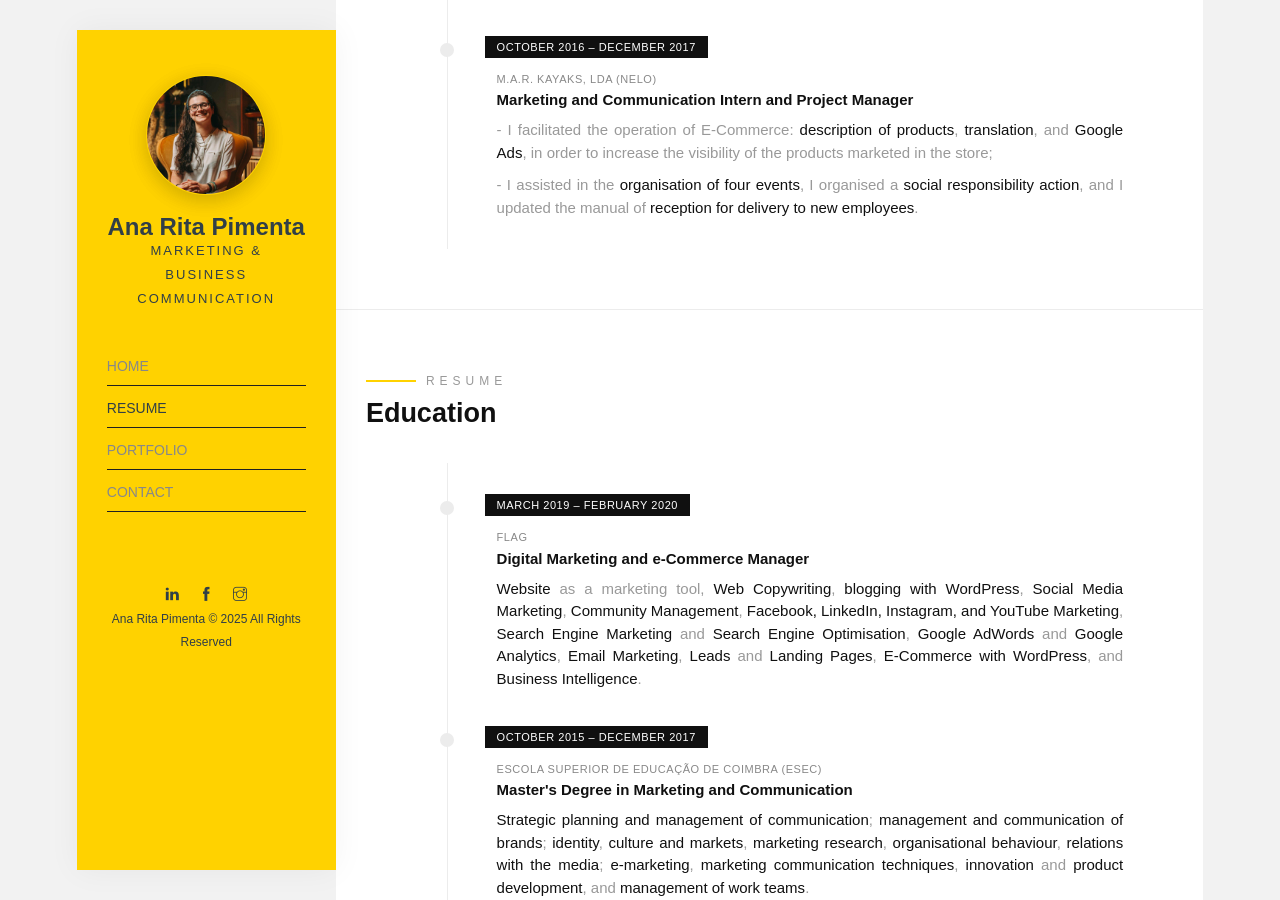
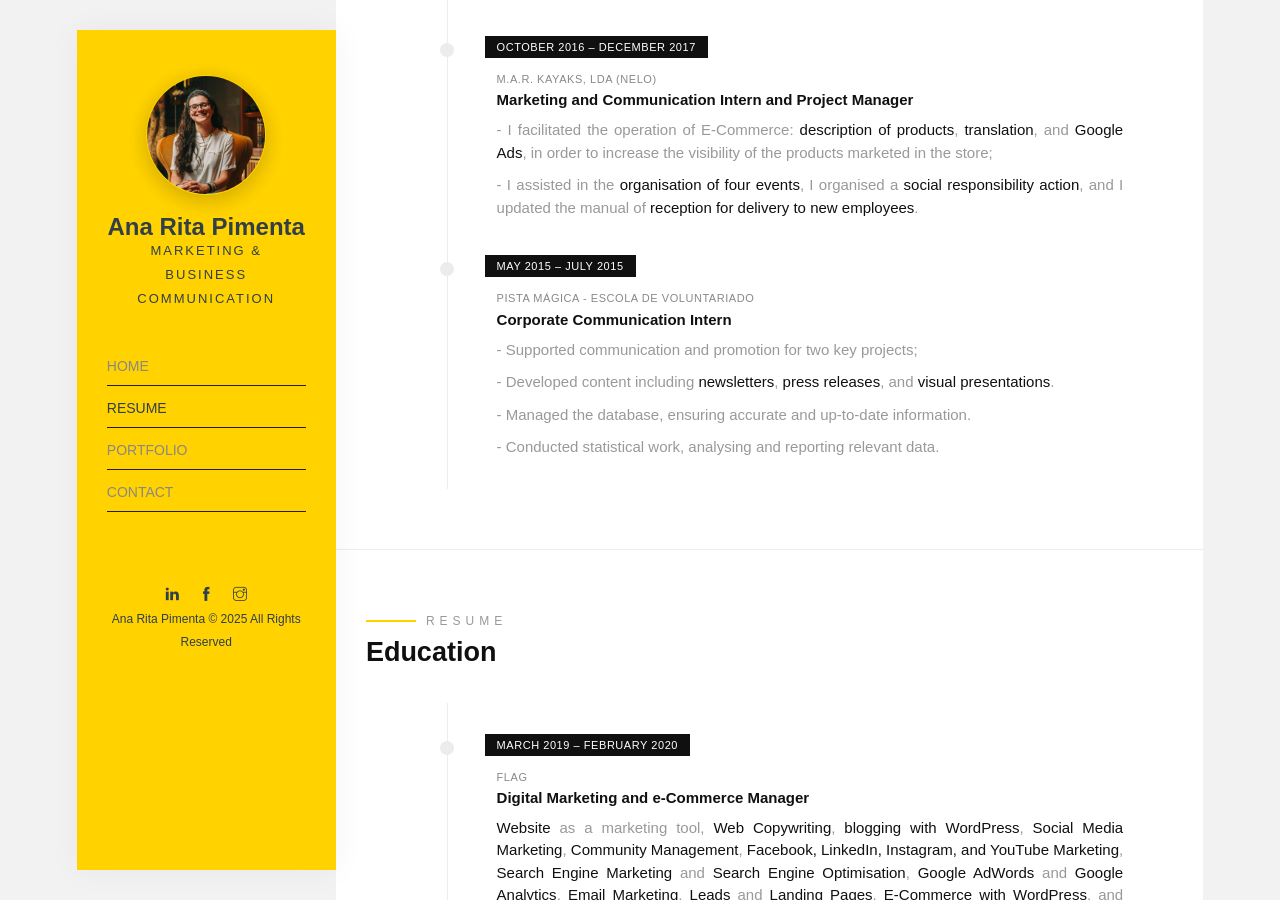
Before and after one commit to anaritapimenta/anaritapimenta.github.io, a Jekyll site: the page built from resume.html, in a window 1280 px wide and 900 px high, scrolled down 2793 px. Built offline with Jekyll 4.4.1, drawn with Linux system fonts in a browser that asks for light colours; some web fonts are replaced.

Commit message:
Update resume.html

```diff
--- a/resume.html
+++ b/resume.html
@@ -168,6 +168,26 @@ layout: default
               </p>
             </div>
           </li>
+          <!-- Nova experiência adicionada aqui, como a primeira empresa -->
+          <li>
+            <div class="timeline-content">
+              <span class="timeline-date">May 2015 – July 2015</span>
+              <h5>Pista Mágica - Escola de Voluntariado</h5>
+              <h4>Corporate Communication Intern</h4>
+              <p>
+                - Supported communication and promotion for two key projects;
+              </p>
+              <p>
+                - Developed content including <strong>newsletters</strong>, <strong>press releases</strong>, and <strong>visual presentations</strong>.
+              </p>
+              <p>
+                - Managed the database, ensuring accurate and up-to-date information.
+              </p>
+              <p>
+                - Conducted statistical work, analysing and reporting relevant data.
+              </p>
+            </div>
+          </li>
         </ul>
       </div>
     </div>
```
Also changed, not shown: other parts of resume.html (+1 -1 lines).
